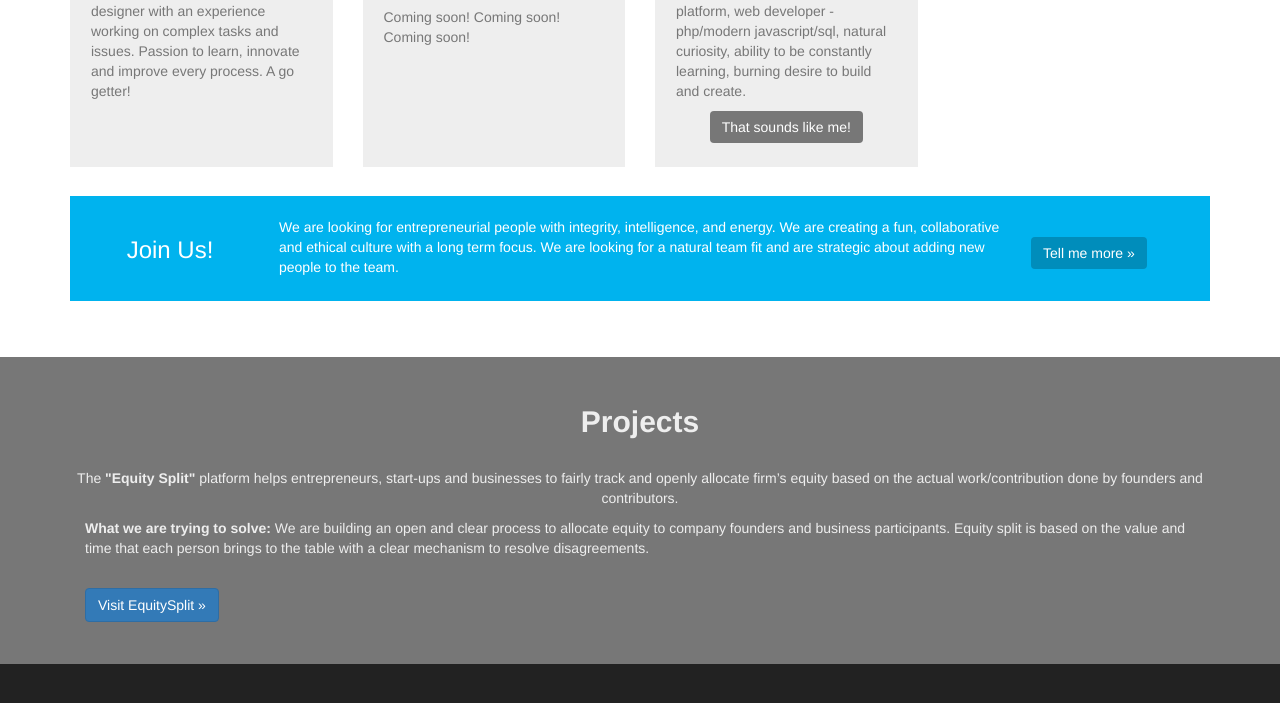
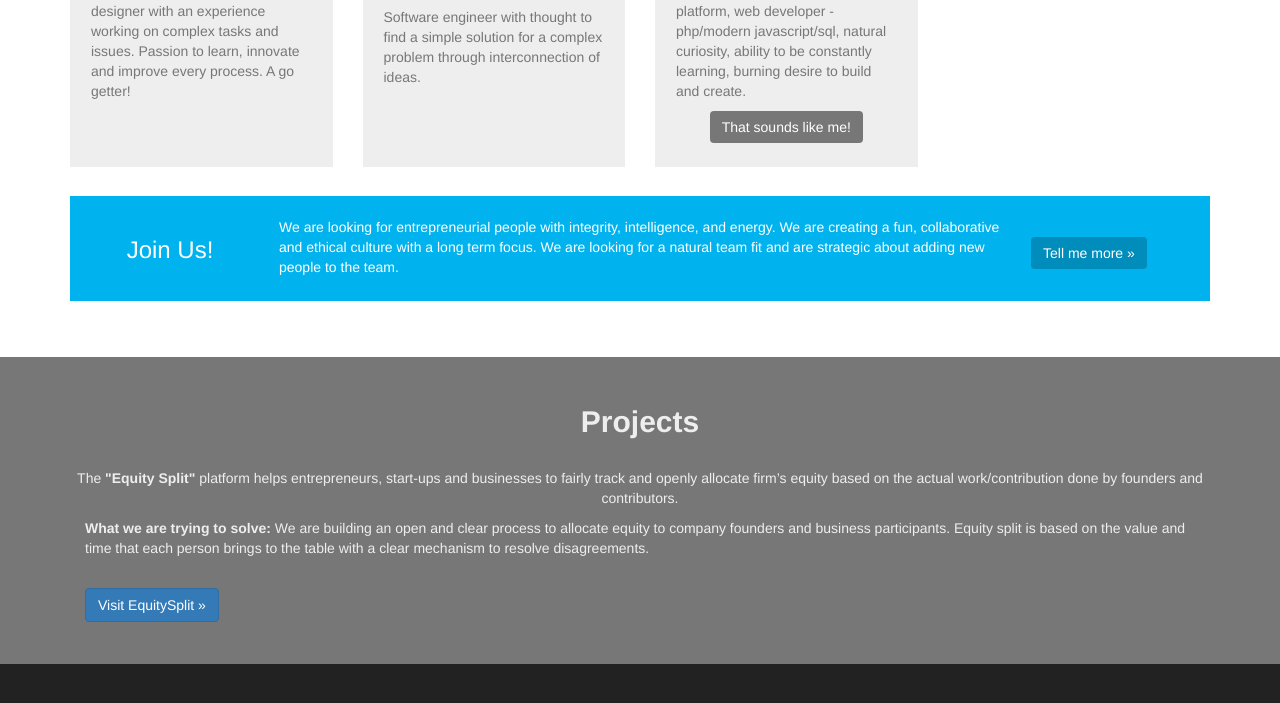
Before and after one commit to monkrus/cohesivebits, a website: page index.html in a window 1280 px wide. Shown: the part 1396-2099 px from the top of the page. Drawn offline with nearby package versions, Linux system fonts and the light colour scheme.

Commit message:
Update index.html

```diff
--- a/index.html
+++ b/index.html
@@ -150,7 +150,7 @@ consultant.</p>
               <a href="https://www.linkedin.com/in/jamshedshoh-kamolzoda-ab6ab6154/" target="_blank"><i class="fa fa-linkedin"></i></a>
               <a href="mailto:jamshedshohk@gmail.com"><i class="fa fa-envelope"></i></a>
             </div>
-            <p>Coming soon! Coming soon! Coming soon!</p>
+            <p>Software engineer with thought to find a simple solution for a complex problem through interconnection of ideas.</p>
           </div>
         </div>
       </div>
```
